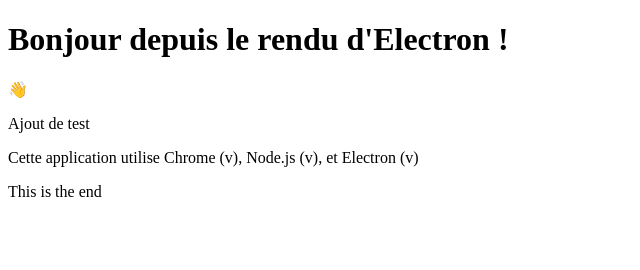
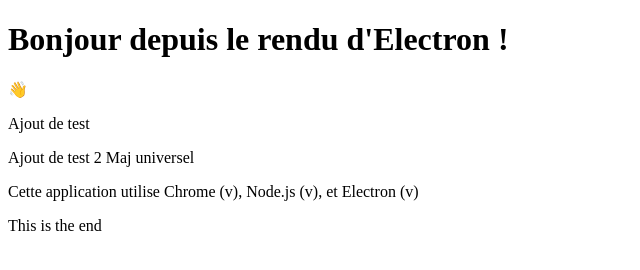
Before and after one commit to Barbarius-III/myFirstElectronApp, an Electron app: page index.html in a window 800 px wide. Shown: the whole page, without its empty margins (0-640 px from the left). Drawn offline with Linux system fonts and the light colour scheme; no server answers.

Commit message:
Post v3.0.0

```diff
--- a/index.html
+++ b/index.html
@@ -18,6 +18,7 @@
     <p>👋</p>
     <main>
       <p>Ajout de test</p>
+      <p>Ajout de test 2 Maj universel</p>
     </main>
     <p id="info"></p>
     <p>This is the end</p>
--- a/package.json
+++ b/package.json
@@ -1,6 +1,6 @@
 {
   "name": "myfirstelectronapp",
-  "version": "2.1.0",
+  "version": "3.0.0",
   "description": "Hello World",
   "keywords": [
     "electron"
```
